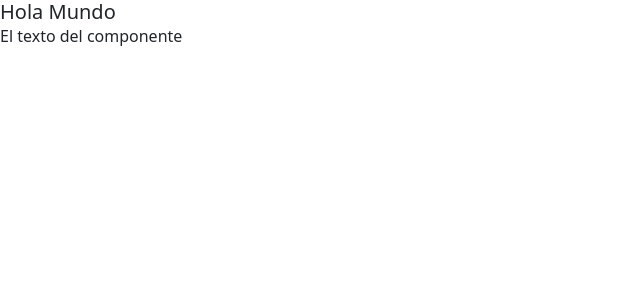
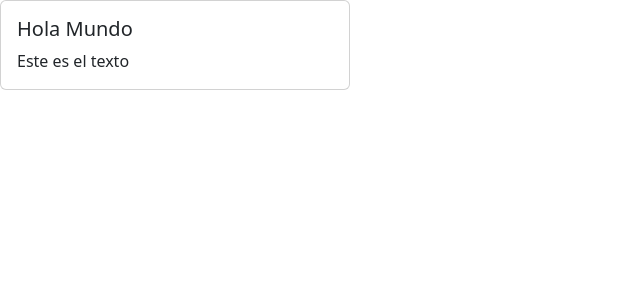
Before and after one commit to B3NJ4KILLER/Curso-React, a React (Vite) app: page / in a window 1280 px wide. Shown: the top 300 px of the page, without its empty margins (0-640 px from the left). Built offline with nearby package versions, Linux system fonts and the light colour scheme.

Commit message:
Children

```diff
--- a/src/App.tsx
+++ b/src/App.tsx
@@ -1,7 +1,7 @@
-import {CardBody} from './components/card';
+import Card, {CardBody} from './components/Card';
 
 function App() {
-  return <CardBody title={"Hola Mundo"} text={"El texto del componente"} />;
+  return <Card><CardBody title='Hola Mundo' text='Este es el texto' /></Card>;
 }
 
 export default App;
--- a/src/components/card.tsx
+++ b/src/components/card.tsx
@@ -1,16 +1,18 @@
 // import { Fragment } from "react";
 
+import { ReactNode } from "react";
+
 interface Props {
-    body: string;
+    children: ReactNode;
 }
 
 function Card(props: Props) {
-    const { body } = props;
+    const { children } = props;
     return (
         <div className="card" style= {{
         width: "350px",
     }}>
-            <div className="card-body">{body}</div>
+            <div className="card-body">{children}</div>
         </div>
     );
 }
```
